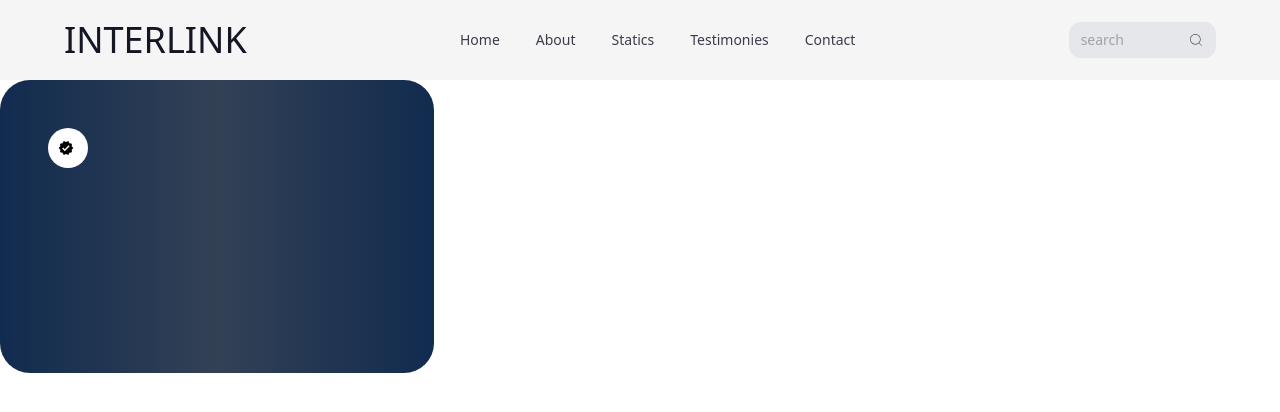
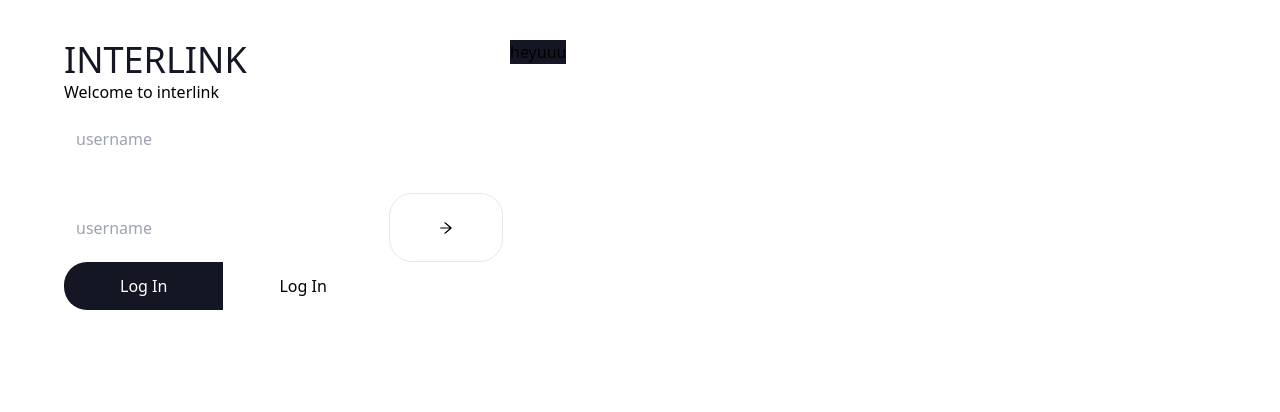
Before and after one commit to clever-cr/interlink, a React (Vite) app in the folder frontend/: page / in a window 1280 px wide. Shown: the top 412 px of the page. Built offline with nearby package versions, Linux system fonts and the light colour scheme.

Commit message:
add login page

```diff
--- a/frontend/src/App.jsx
+++ b/frontend/src/App.jsx
@@ -2,13 +2,11 @@ import NavBar from "./components/layout/NavBar";
 import StartButton from "./components/ui/StartButton";
 import Footer from "./components/layout/Footer";
 import StaticsCard from "./components/ui/StatisticsCard";
+import Login from "./components/forms/Login";
 function App() {
   return (
     <>
-      <NavBar />
-
-      <StaticsCard />
-
+      <Login />
     </>
   );
 }
--- /dev/null
+++ b/frontend/src/components/forms/Login.jsx
@@ -0,0 +1,46 @@
+import { AiOutlineArrowRight } from "react-icons/ai";
+
+function Login() {
+  return (
+    <>
+      <div className="px-16 flex p-10 max-w-[]">
+        <div>
+          <h3 className="text-[#141624]  text-4xl">INTERLINK</h3>
+          <h2>Welcome to interlink</h2>
+
+          <form className="flex flex-col gap-5">
+            <input
+              className="outline-[#141624] w-[446px] h-[69px] px-3 rounded-[23px] "
+              name=""
+              value=""
+              placeholder="username"
+            />
+            <div className="flex gap-2">
+              <input
+                className="outline-[#141624] w-[317px] h-[69px] px-3 rounded-[23px]"
+                name=""
+                value=""
+                placeholder="username"
+              />
+              <button className="border px-12 h-[69px] rounded-[23px]">
+                <AiOutlineArrowRight />
+              </button>
+            </div>
+          </form>
+          <div>
+            <button className="bg-[#141624] px-14 py-3 rounded-l-[23px] text-white">
+              Log In
+            </button>
+            <button className=" px-14 py-3 rounded-r-[23px]">
+              Log In
+            </button>
+          </div>
+        </div>
+        <div className="bg-[#141624] h-full ">
+          <h2>heyuuu</h2>
+        </div>
+      </div>
+    </>
+  );
+}
+export default Login;
```
